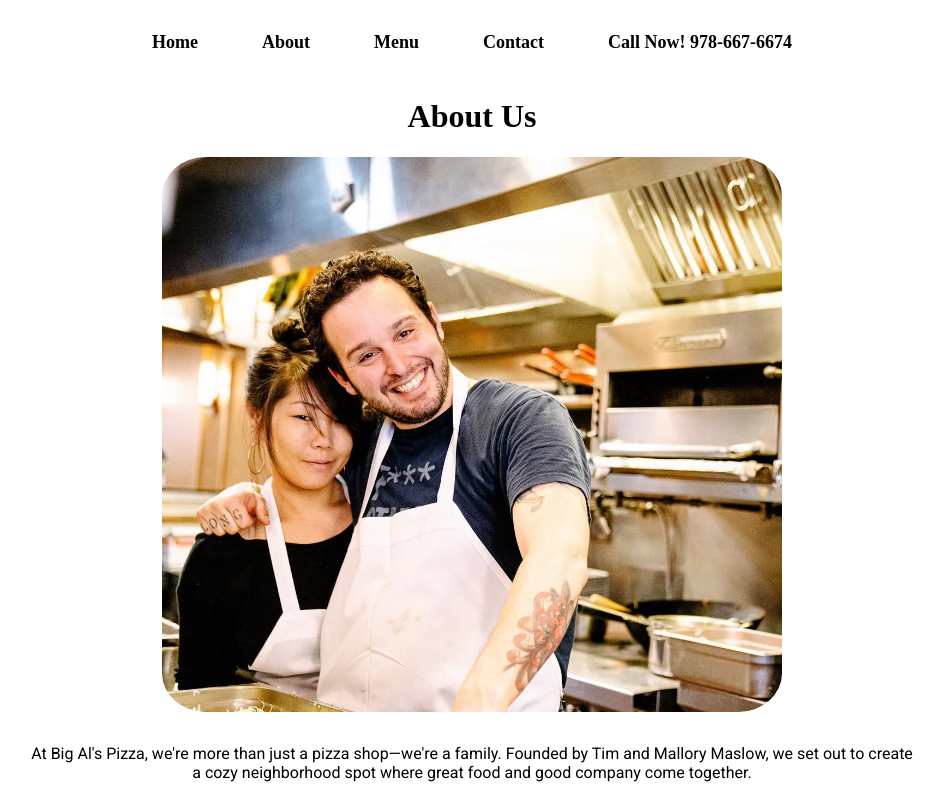
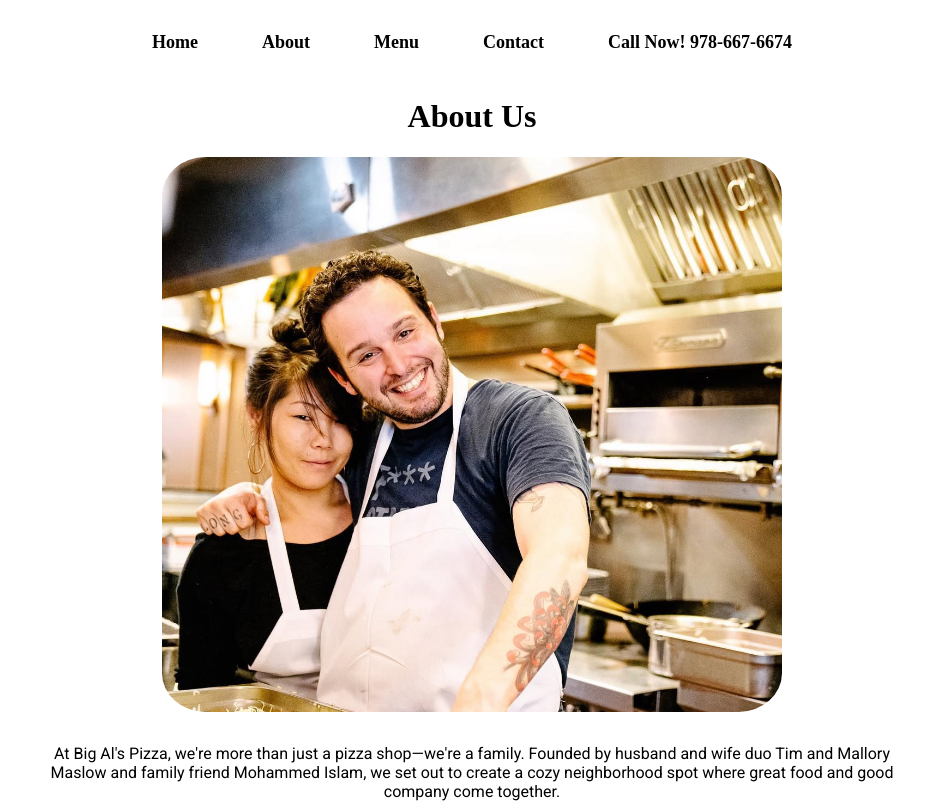
Before and after one commit to MalloryShackford/big-als, a React (Create React App) app: page /about in a window 1280 px wide. Shown: the top 803 px of the page, without its empty margins (168-1111 px from the left). Built offline with nearby package versions, Linux system fonts and the light colour scheme; a web font is replaced by a local one.

Commit message:
forgot Mo

```diff
--- a/src/pages/About.jsx
+++ b/src/pages/About.jsx
@@ -13,7 +13,7 @@ const About = () => {
           className="img-about"
           alt="Tim Maslow and Mallory Shackford at Big Al's Pizza in North Billerica"
         />
-        <p className="p-about">At Big Al&apos;s Pizza, we&apos;re more than just a pizza shop—we&apos;re a family. Founded by Tim and Mallory Maslow, we set out to create a cozy neighborhood spot where great food and good company come together.</p>
+        <p className="p-about">At Big Al&apos;s Pizza, we&apos;re more than just a pizza shop—we&apos;re a family. Founded by husband and wife duo Tim and Mallory Maslow and family friend Mohammed Islam, we set out to create a cozy neighborhood spot where great food and good company come together.</p>
 
         <p className="p-about">Our passion for pizza goes beyond just the ingredients—it&apos;s about the experience. From our carefully crafted dough to our signature sauces, every pizza is made with love and a commitment to quality. We believe in bringing people together, whether it's for a quick bite, a family dinner, or a celebration with friends.
         </p>
```
